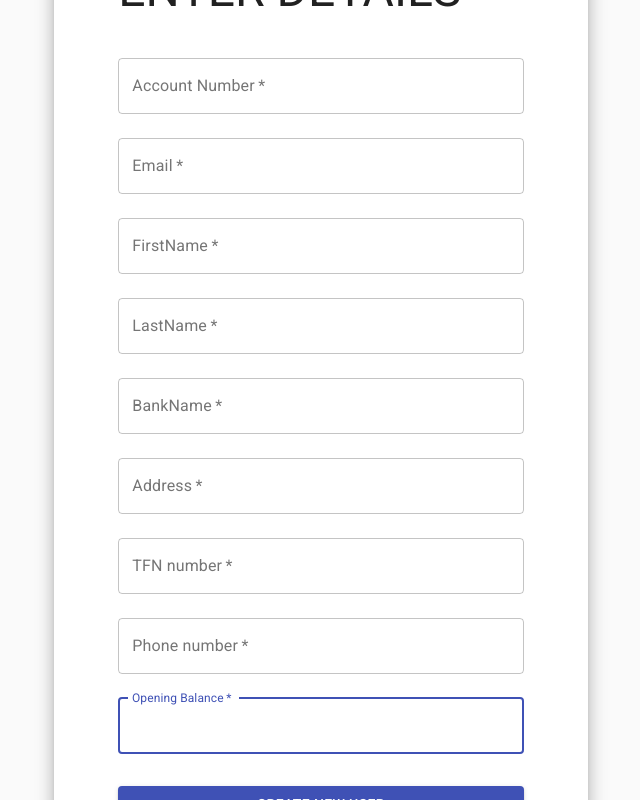
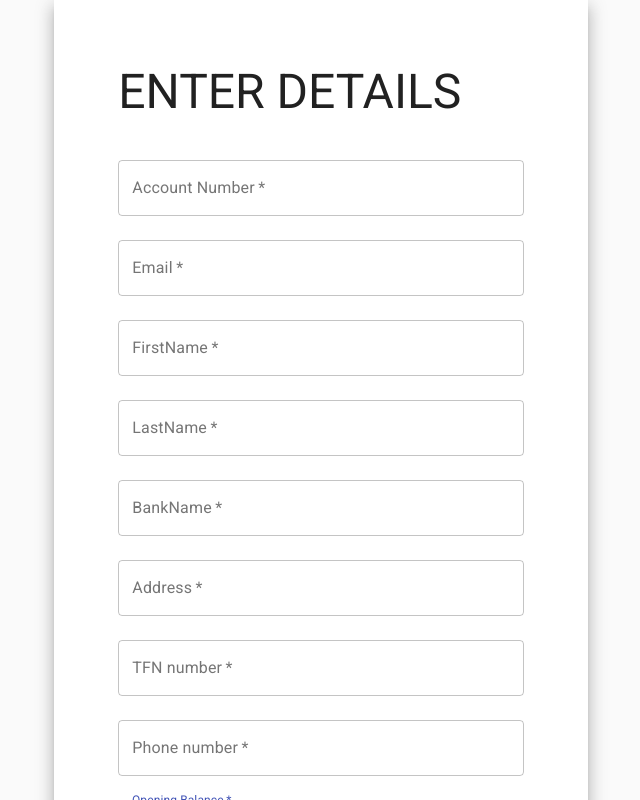
Before and after one commit to yugandhar-dev/Smart-Finance, a React (Create React App) app in the folder SmartFinances-master/SmartFinances-master/: page /admin/newUser in a window 1280 px wide. Shown: the top 800 px of the page, without its empty margins (319-959 px from the left). Built offline with nearby package versions, Linux system fonts and the light colour scheme; no server answers; sample sign-in values are in the browser's storage.

Commit message:
fix: fixed use styles for different admin components

```diff
--- a/SmartFinances-master/SmartFinances-master/src/components/ExistingFunds.jsx
+++ b/SmartFinances-master/SmartFinances-master/src/components/ExistingFunds.jsx
@@ -14,7 +14,7 @@ import ManageFund from "./ManageFund";
 
 const useStyles = makeStyles((theme) => ({
   root: {
-    height: "30vh",
+    flexGrow: 1,
   },
 
   paper: {
--- a/SmartFinances-master/SmartFinances-master/src/components/NewUserCreation.jsx
+++ b/SmartFinances-master/SmartFinances-master/src/components/NewUserCreation.jsx
@@ -11,7 +11,7 @@ import { createUser } from "../auth/index";
 
 const useStyles = makeStyles((theme) => ({
   root: {
-    height: "100vh",
+    flexGrow: 1,
   },
 
   paper: {
--- a/SmartFinances-master/SmartFinances-master/src/components/Risk.jsx
+++ b/SmartFinances-master/SmartFinances-master/src/components/Risk.jsx
@@ -11,7 +11,7 @@ import { makeStyles } from "@material-ui/core/styles";
 
 const useStyles = makeStyles((theme) => ({
   root: {
-    height: "100vh",
+    flexGrow: 1,
   },
 
   paper: {
--- a/SmartFinances-master/SmartFinances-master/src/components/UserDetails.jsx
+++ b/SmartFinances-master/SmartFinances-master/src/components/UserDetails.jsx
@@ -11,7 +11,7 @@ import { getUser } from "../auth/index";
 
 const useStyles = makeStyles((theme) => ({
   root: {
-    height: "100vh",
+    flexGrow: 1,
   },
 
   paper: {
```
